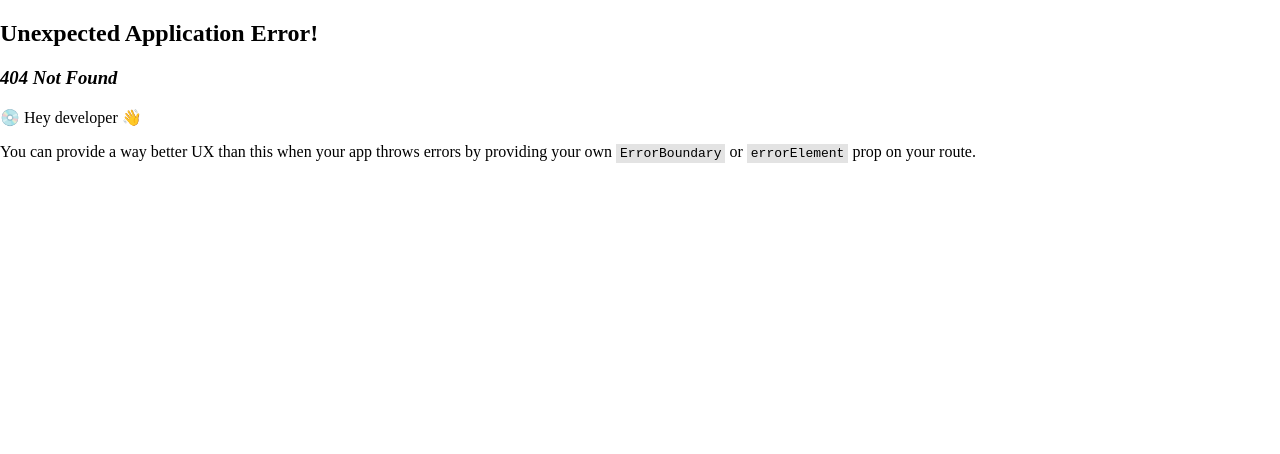
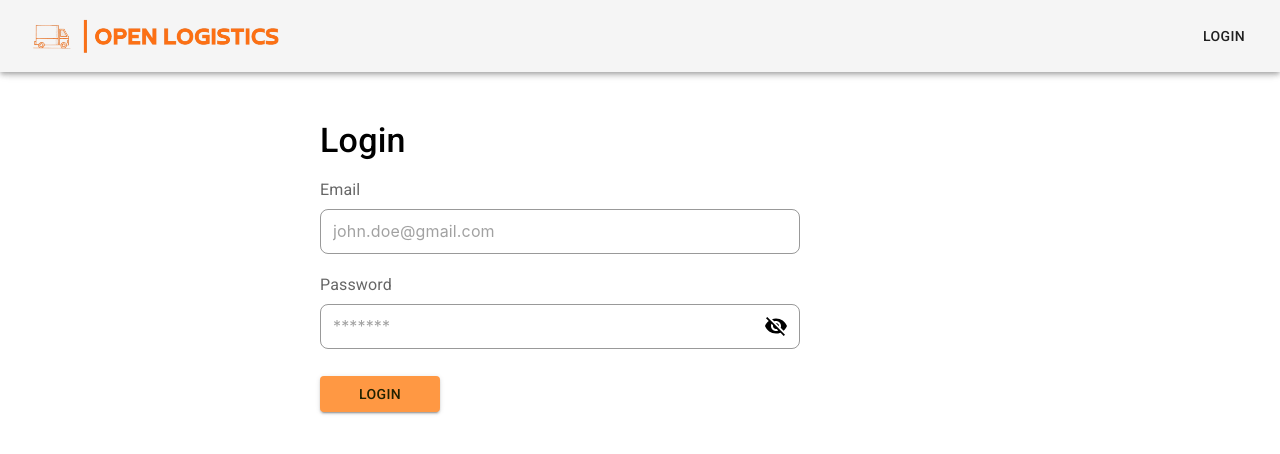
Before and after one commit to milandeepsinghbhalla/olms-Front-End-v2, a React (Vite) app: page /login in a window 1280 px wide. Before the commit this address had no page. Shown: the top 454 px of the page. Built offline with nearby package versions, Linux system fonts and the light colour scheme.

Commit message:
Login Component made

```diff
--- /dev/null
+++ b/src/Page-Components/Login.jsx
@@ -0,0 +1,200 @@
+import { Button, FormHelperText, Grid, Icon, InputAdornment, InputBase, InputLabel, Typography } from "@mui/material"
+import profileSetupStyles from "./ProfileSetup.module.css"
+import myColors from "../assets/Util/myColors";
+import { useReducer, useState } from "react";
+import formVerification from "../assets/Util/formVerification";
+import { alpha, styled } from '@mui/material/styles';
+import VisibilityOffIcon from '@mui/icons-material/VisibilityOff';
+import VisibilityIcon from '@mui/icons-material/Visibility';
+
+
+const StyledInput = styled(InputBase)(({ theme }) => ({
+    'label + &': {
+        marginTop: theme.spacing(1),
+    },
+    '& .MuiInputBase-input': {
+        borderRadius: 8,
+        position: 'relative',
+        //backgroundColor: theme.palette.mode === 'light' ? myColors.backgroundGrey : '#1A2027',
+        border: '1px solid',
+        borderColor: theme.palette.mode === 'light' ? 'rgba(0, 0, 0, 0.4)' : '#2D3843',
+        fontSize: 16,
+
+        padding: '10px 12px',
+        transition: theme.transitions.create([
+            'border-color',
+            'background-color',
+            'box-shadow',
+        ]),
+        // Use the system font instead of the default Roboto font.
+        fontFamily: [
+            '-apple-system',
+            'BlinkMacSystemFont',
+            '"Segoe UI"',
+            'Roboto',
+            '"Helvetica Neue"',
+            'Arial',
+            'sans-serif',
+            '"Apple Color Emoji"',
+            '"Segoe UI Emoji"',
+            '"Segoe UI Symbol"',
+        ].join(','),
+        '&:focus': {
+            boxShadow: `${alpha(theme.palette.primary.main, 0.25)} 0 0 0 0.2rem`,
+            borderColor: theme.palette.primary.main,
+        },
+    },
+}));
+
+
+
+const Login = () => {
+
+    const formValuesreducer = (state, action) => {
+
+        let myState = {};
+        switch (action.type) {
+            case "updateFeild":
+                myState = { ...state };
+                myState[action.feildName].value = action.value
+                return myState;
+            //break;
+            case "validateFeild":
+                myState = { ...state };
+                let errorResult = formVerification(myState[action.feildName].value, myState[action.feildName].validations);
+                myState[action.feildName].ok = errorResult.ok;
+                myState[action.feildName].helperText = errorResult.message;
+                return myState;
+            //break;
+
+        }
+    }
+
+    const [formValues, formValuesDispatch] = useReducer(formValuesreducer, {
+        email: {
+            value: '',
+            ok: true,
+            helperText: '',
+            validations: ['isNotEmpty', 'isEmail']
+        },
+        password: {
+            value: '',
+            ok: true,
+            helperText: '',
+            validations: ['isNotEmpty']
+        }
+    })
+    const errorStyle = {
+        color: myColors.orange.main,
+        fontWeight: 500
+    }
+    const updateFeildHandler = (value, feildName) => {
+        let updateFeildAction = {
+            type: 'updateFeild',
+            feildName: feildName,
+            value: value,
+
+        }
+        formValuesDispatch(updateFeildAction);
+    }
+
+    const validateFeildHandler = (feildName) => {
+        let validateFeildAction = {
+            type: 'validateFeild',
+            feildName: feildName
+        }
+        formValuesDispatch(validateFeildAction);
+    }
+
+
+    const [showPassword, setShowPassword] = useState(false);
+    const eyeIconStyles =  {
+        position: 'absolute',
+        top: '1.7em',
+        right: '0.5em',
+        cursor: 'pointer'
+    }
+
+    const toggleVisibilty = ()=>{
+        setShowPassword((state)=>{
+            return !state;
+        })
+    }
+
+    return (<>
+        <Grid container justifyContent={'center'}>
+            <Grid item mb={5} mt={15} xs={10} md={6}>
+
+                <Grid item mb={2} xs={12} >
+                    <Typography fontWeight={500} variant="h4">
+                        Login
+                    </Typography>
+                </Grid>
+                <Grid container xs={12} md={9}>
+
+                    {/* <Grid item mb={2} xs={12} >
+                            <Typography fontWeight={500} variant="h4">
+                                Login
+                            </Typography>
+                        </Grid> */}
+                    <Grid item xs={12}  >
+                        <InputLabel htmlFor="email">
+                            Email
+                        </InputLabel>
+                        <StyledInput value={formValues.email.value} onChange={(e) => {
+                            updateFeildHandler(e.target.value, 'email');
+                            validateFeildHandler('email');
+
+                        }} onBlur={() => {
+                            validateFeildHandler('email');
+                        }} fullWidth id="email" placeholder="john.doe@gmail.com" variant="email" />
+                        <FormHelperText disabled={!formValues.email.ok} error={true} > <span style={errorStyle}>{formValues.email.helperText}</span></FormHelperText>
+                    </Grid>
+                    <Grid item mt={2} sx={{
+                        position: 'relative'
+                    }} xs={12}  >
+                        <InputLabel htmlFor="password">
+                            Password
+                        </InputLabel>
+                        <StyledInput type={ showPassword? 'text' : 'password'}
+
+
+                            value={formValues.password.value} onChange={(e) => {
+                                updateFeildHandler(e.target.value, 'password');
+                                validateFeildHandler('password');
+
+                            }} onBlur={() => {
+                                validateFeildHandler('password');
+                            }} fullWidth id="password" placeholder="*******" variant="password" />
+                        { showPassword ? <VisibilityIcon onClick={toggleVisibilty} sx={eyeIconStyles} />: <VisibilityOffIcon onClick={toggleVisibilty} sx={eyeIconStyles}/>}
+                        <FormHelperText disabled={!formValues.password.ok} error={true} > <span style={errorStyle}>{formValues.password.helperText}</span></FormHelperText>
+                    </Grid>
+                    <Grid mt={3} item xs={3}>
+                        <Button variant="contained" sx={{
+                            color: '#212100'
+                        }} fullWidth onClick={() => {
+                            // step1Controls.start('exit');
+                            // // let mycontrolerFunction = (controller,variant)=>{
+                            // //     controller.start(variant);
+                            // // }
+                            // setTimeout(() => {
+                            //     setStep(2)
+
+                            // }, 500)
+                            // setTimeout(() => {
+
+                            //     step2Controls.start('entry')
+                            // }, 550)
+                        }} size="normal" color="lightOrange">
+                            Login
+                        </Button>
+                    </Grid>
+                </Grid>
+            </Grid>
+        </Grid >
+    </>
+    )
+}
+
+
+export default Login
--- a/src/main.jsx
+++ b/src/main.jsx
@@ -12,6 +12,7 @@ import ProfileSetup from './Page-Components/ProfileSetup.jsx';
 import { RouterProvider, createBrowserRouter } from 'react-router-dom';
 import { ThemeProvider, createTheme } from '@mui/material';
 import myColors from './assets/Util/myColors.js';
+import Login from './Page-Components/Login.jsx';
 
 
 const router = createBrowserRouter([
@@ -22,6 +23,10 @@ const router = createBrowserRouter([
       {
         path: "/",
         element: <ProfileSetup />
+      },
+      {
+        path: "/login",
+        element: <Login />
       },
     ]
   }
```
